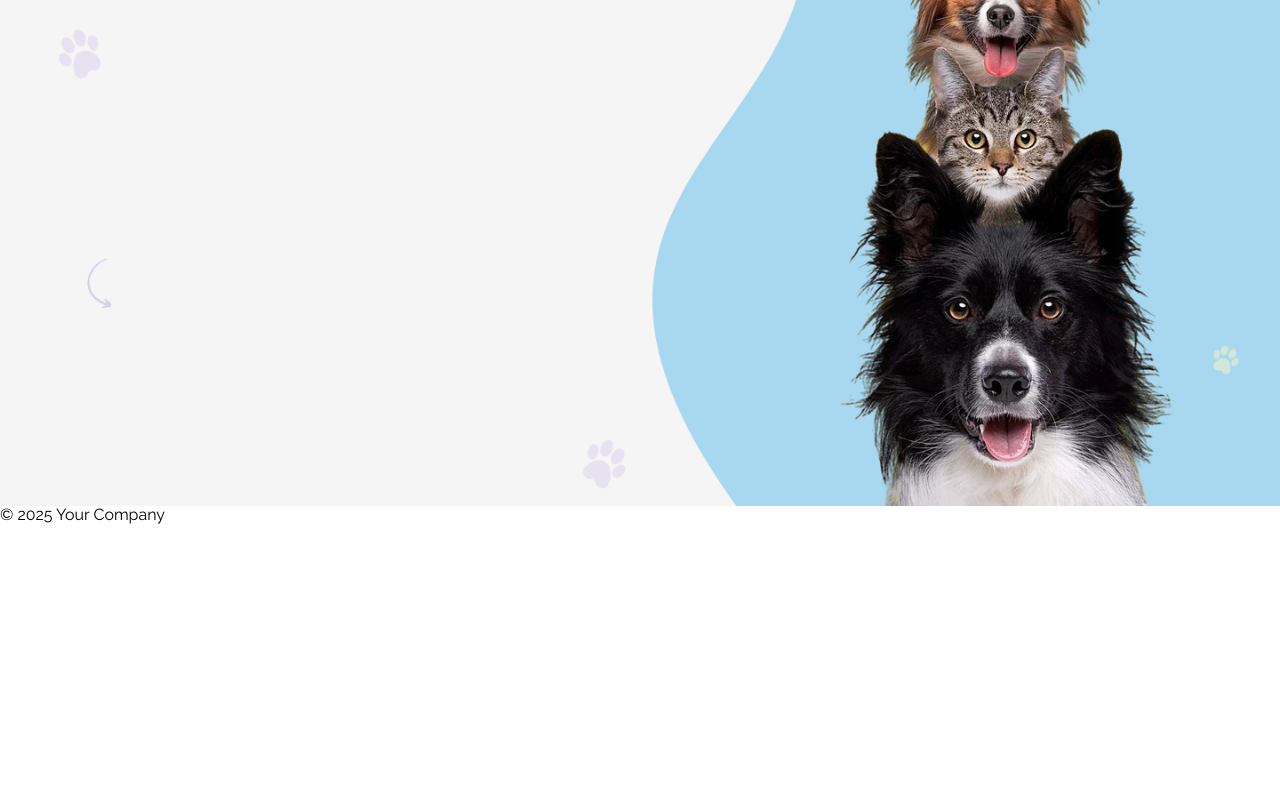
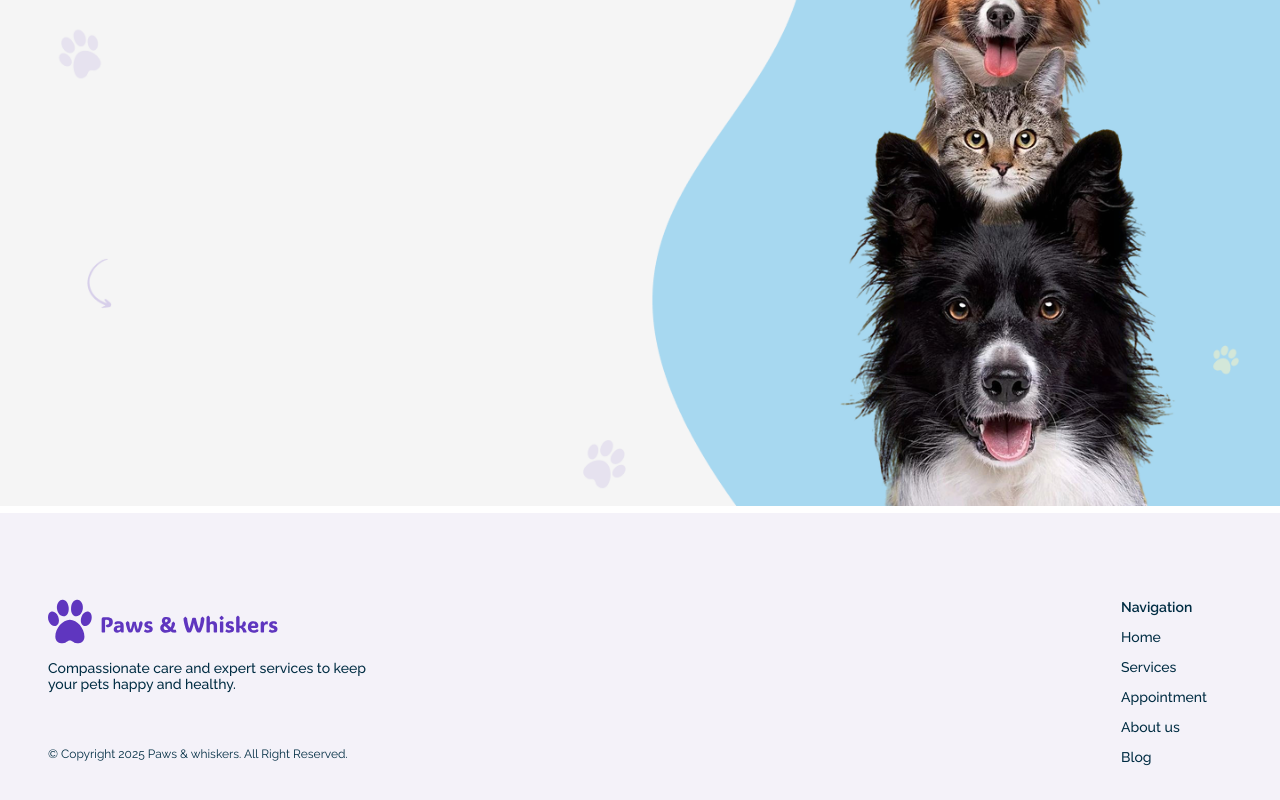
Before and after one commit to Monta00047/paws-frontend, a React (Vite) app: page / in a window 1280 px wide. Shown: the part 287-1087 px from the top of the page. Before the commit the page ends 890 px from the top, so only its background shows below. Built offline with nearby package versions, Linux system fonts and the light colour scheme.

Commit message:
layout: complete

```diff
--- a/src/app/App.scss
+++ b/src/app/App.scss
@@ -1,15 +1,12 @@
 @import url('https://fonts.googleapis.com/css2?family=Raleway:wght@400;500;600;700;800&display=swap');
-
-body {
-  font-family: 'Raleway', sans-serif;
-}
 
 html {
   height: 100dvh;
 }
 body {
-  height: 99%;
+  height: 100%;
   font-family: 'Raleway', sans-serif;
+  color: var(--Navy, #002d43);
 }
 * {
   box-sizing: border-box;
--- a/src/components/Footer/Footer.module.scss
+++ b/src/components/Footer/Footer.module.scss
@@ -1,2 +1,51 @@
 .footer {
+  background-color: #f4f2f9;
+  padding: 86px 48px 35px 48px;
+  display: flex;
+  justify-content: space-between;
+  .left {
+    max-width: 320px;
+    width: 100%;
+    display: flex;
+    flex-direction: column;
+    gap: 16px;
+    img {
+      max-width: 235px;
+      width: 100%;
+    }
+    .description {
+      font-size: 14px;
+      font-weight: 500;
+      line-height: normal;
+    }
+    .copyright {
+      margin-top: 39px;
+      font-size: 12px;
+      font-weight: 400;
+      line-height: normal;
+    }
+  }
+  .right {
+    .column {
+      min-width: 111px;
+      display: flex;
+      flex-direction: column;
+      gap: 14px;
+      .title {
+        font-size: 14px;
+        font-weight: 600;
+        line-height: normal;
+      }
+      .element {
+        cursor: pointer;
+        font-size: 14px;
+        font-weight: 500;
+        line-height: normal;
+        transition: all ease-out 0.3s;
+        &:hover {
+          color: #5f36bf;
+        }
+      }
+    }
+  }
 }
--- a/src/components/Footer/Footer.tsx
+++ b/src/components/Footer/Footer.tsx
@@ -1,11 +1,29 @@
 import type { FC } from 'react';
 import styles from './Footer.module.scss';
+import logo from '../../assets/images/header/logo.svg';
 
 const Footer: FC = () => {
   return (
     <footer className={styles.footer}>
-      <div className={styles.footerContent}>
-        <p>© {new Date().getFullYear()} Your Company</p>
+      <div className={styles.left}>
+        <img src={logo} alt="" />
+        <div className={styles.description}>
+          Compassionate care and expert services to keep your pets happy and
+          healthy.
+        </div>
+        <div className={styles.copyright}>
+          &#169; Copyright 2025 Paws & whiskers. All Right Reserved.
+        </div>
+      </div>
+      <div className={styles.right}>
+        <div className={styles.column}>
+          <div className={styles.title}>Navigation</div>
+          <div className={styles.element}>Home</div>
+          <div className={styles.element}>Services </div>
+          <div className={styles.element}>Appointment</div>
+          <div className={styles.element}>About us </div>
+          <div className={styles.element}>Blog</div>
+        </div>
       </div>
     </footer>
   );
```
Also changed, not shown: 1 other file (tests, documents, lock files or other folders).
